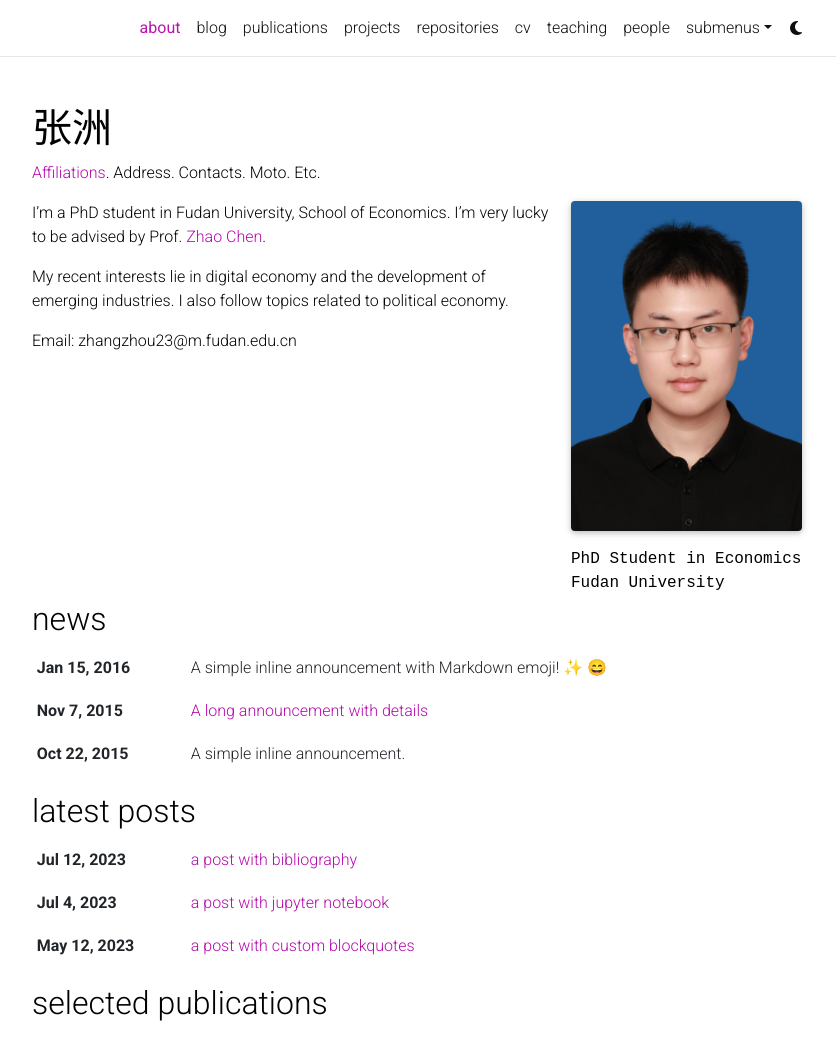
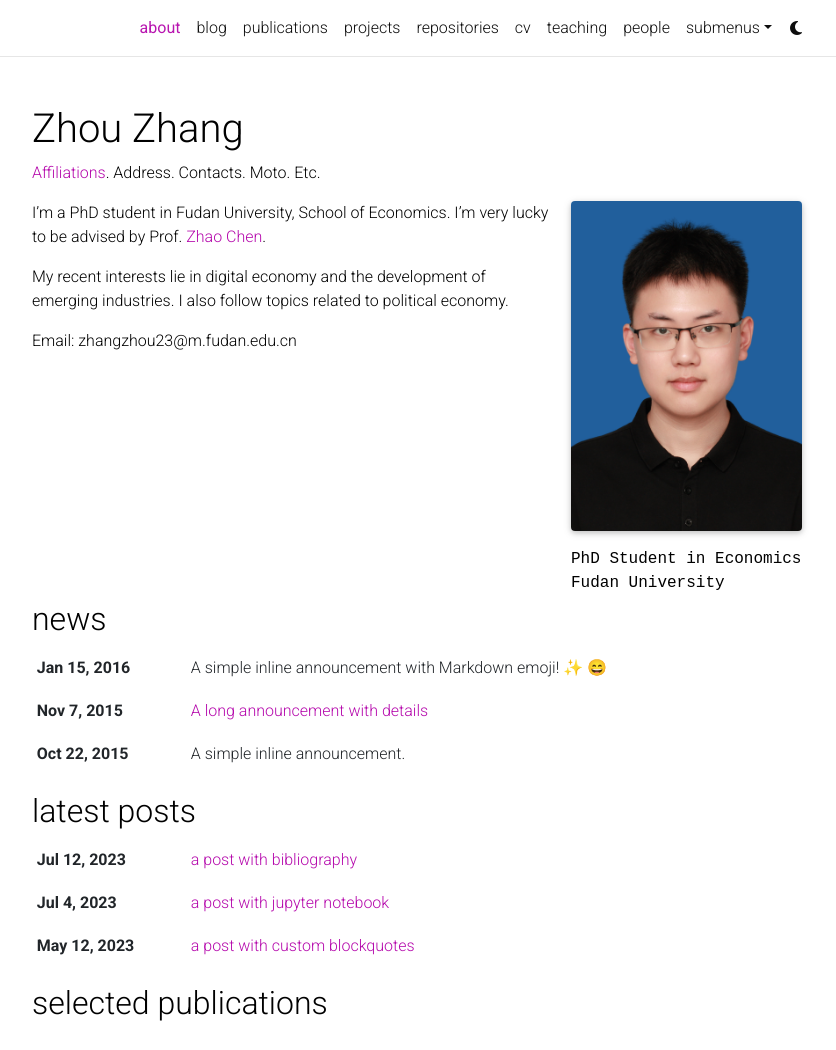
Before and after one commit to fduzz/fduzz.github.io, a Jekyll site: the page built from _pages/about.md, in a window 1280 px wide and 1339 px high, cut to the strip 0-1050 px from the top of the window. Shown: the whole strip, without its empty margins (223-1059 px from the left). Built offline with Jekyll 4.4.1, drawn with Linux system fonts in a browser that asks for light colours; full-size pictures stand in for the smaller copies a plugin makes; emoji names are drawn with the system emoji font; comment, search, counter and statistics services are not loaded; a style sheet for code colours, icons or effects is not loaded.

Commit message:
Update _config.yml

```diff
--- a/_config.yml
+++ b/_config.yml
@@ -2,7 +2,7 @@
 # Site settings
 # -----------------------------------------------------------------------------
 
-title: 张洲 # the website title (if blank, full name will be used instead)
+title: Zhou Zhang # the website title (if blank, full name will be used instead)
 first_name: Zhou
 middle_name:
 last_name: Zhang
@@ -16,7 +16,7 @@
 keywords: jekyll, jekyll-theme, academic-website, portfolio-website  # add your own keywords or leave empty
 
 lang: en # the language of your site (for example: en, fr, cn, ru, etc.)
-icon: ⚛️  # the emoji used as the favicon (alternatively, provide image name in /assets/img/)
+icon: 🌏  # the emoji used as the favicon (alternatively, provide image name in /assets/img/)
 
 url: https://fduzz.github.io # the base hostname & protocol for your site
 baseurl:  # the subpath of your site, e.g. /blog/
```
